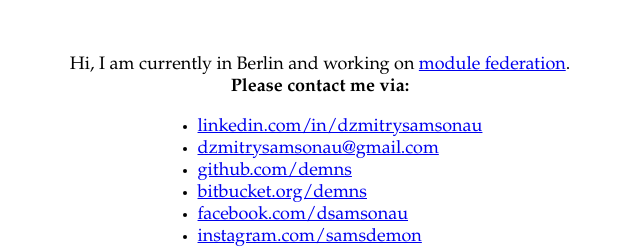
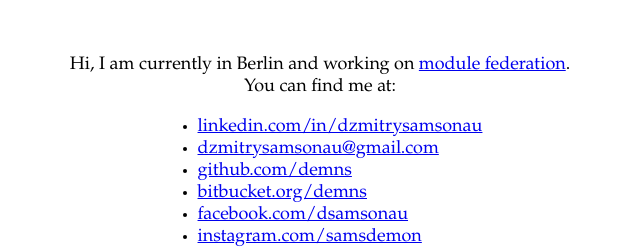
Before and after one commit to demns/demns.github.io, a plain HTML site: page index.html in a window 1280 px wide. Shown: the top 249 px of the page, 320-960 px from the left. Drawn offline with Linux system fonts and the light colour scheme.

Commit message:
Update index.html

```diff
--- a/index.html
+++ b/index.html
@@ -41,9 +41,7 @@
     <div class="card">
       <div>Hi, I am currently in Berlin and working on <a
           href="https://webpack.js.org/concepts/module-federation/">module federation</a>.</div>
-      <div>
-        <b>Please contact me via:</b>
-      </div>
+      <div>You can find me at:</div>
 
       <ul>
         <li><a href="https://www.linkedin.com/in/dzmitrysamsonau">linkedin.com/in/dzmitrysamsonau</a></li>
```
